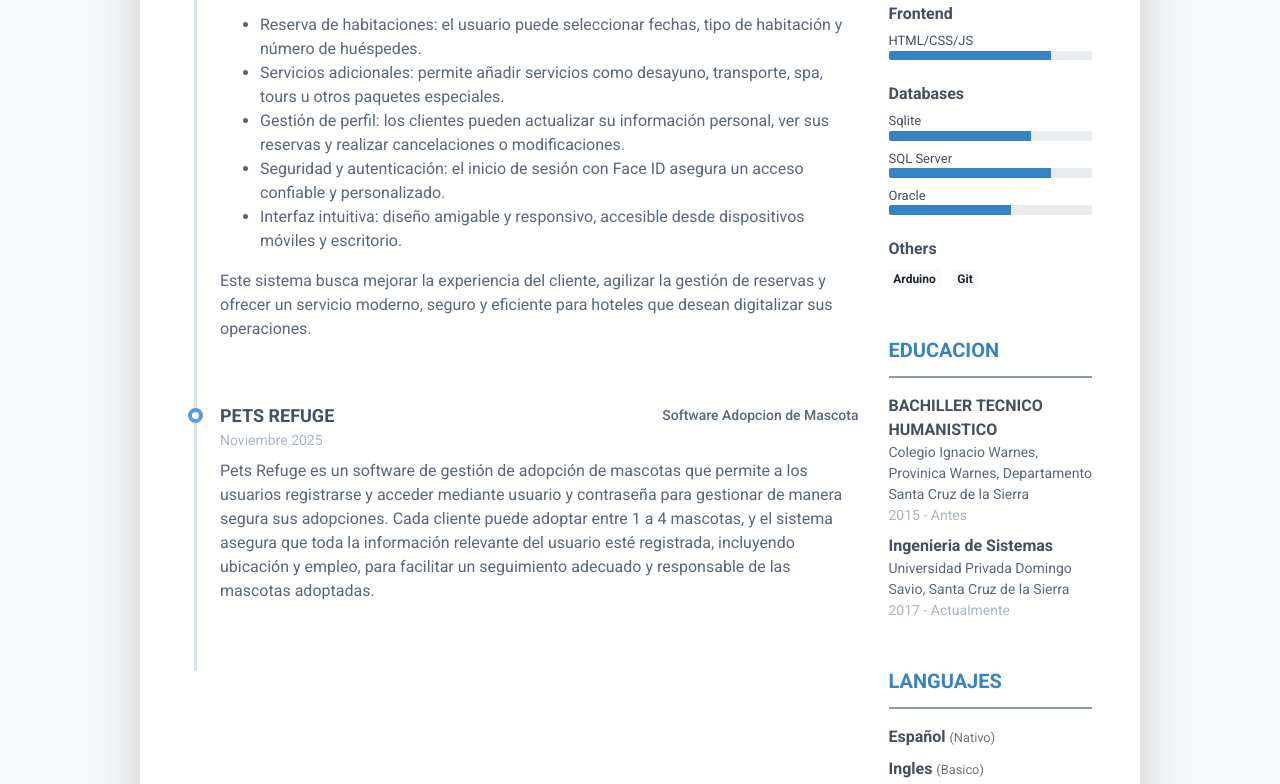
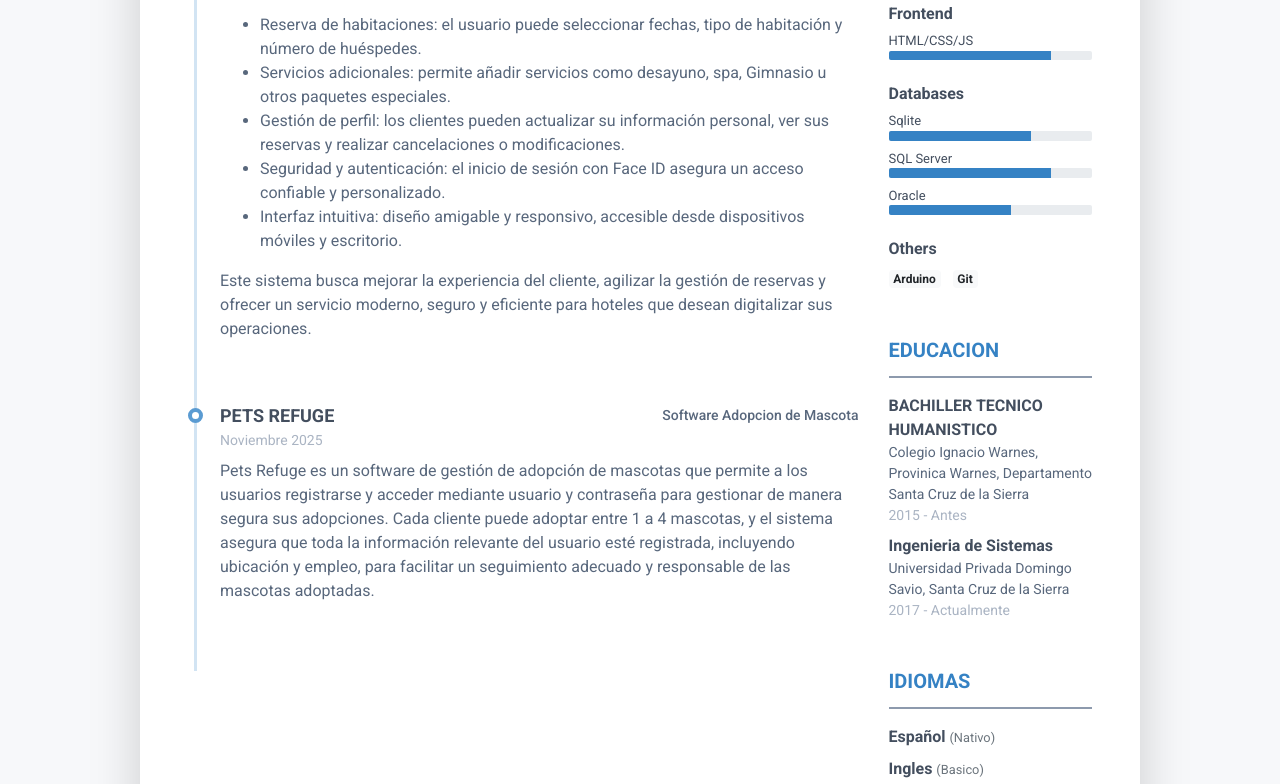
Before and after one commit to JESUS53787/MyPagina, a plain HTML site: page index.html in a window 1280 px wide. Shown: the part 988-1772 px from the top of the page. Drawn offline with Linux system fonts and the light colour scheme.

Commit message:
Actualizacion index

```diff
--- a/index.html
+++ b/index.html
@@ -112,7 +112,7 @@
 
                                 <li>Reserva de habitaciones: el usuario puede seleccionar fechas, tipo de habitación y número de huéspedes.</li>
 
-                                <li>Servicios adicionales: permite añadir servicios como desayuno, transporte, spa, tours u otros paquetes especiales.</li>
+                                <li>Servicios adicionales: permite añadir servicios como desayuno, spa, Gimnasio u otros paquetes especiales.</li>
 
                                 <li>Gestión de perfil: los clientes pueden actualizar su información personal, ver sus reservas y realizar cancelaciones o modificaciones.</li>
 
@@ -265,7 +265,7 @@
 </section><!--//education-section-->
 
 <section class="resume-section language-section mb-5">
-    <h2 class="resume-section-title text-uppercase font-weight-bold pb-3 mb-3">Languajes</h2>
+    <h2 class="resume-section-title text-uppercase font-weight-bold pb-3 mb-3">Idiomas</h2>
     <div class="resume-section-content">
         <ul class="list-unstyled resume-lang-list">
 
```
